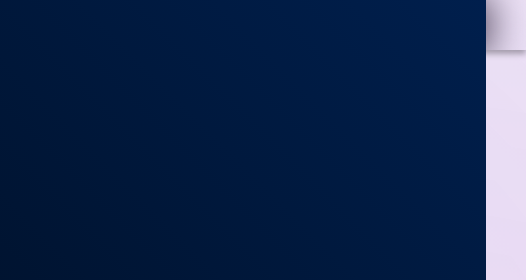
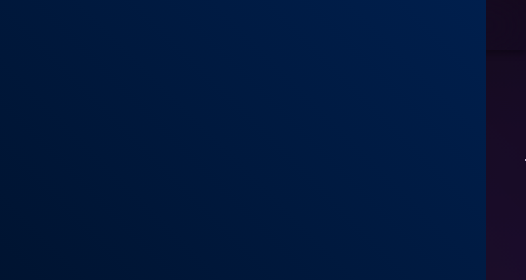
Before and after one commit to QuadCalc/QuadCalc.github.io, a plain HTML site: page index.html in a window 1280 px wide. Shown: the top 280 px of the page, 794-1320 px from the left, 526 px wide, since content can reach past the window. Drawn offline with nearby package versions, Linux system fonts and the light colour scheme.

Commit message:
Add files via upload

```diff
--- a/styles.css
+++ b/styles.css
@@ -416,7 +416,7 @@ audio {
 
 
 nav {
-    position: fixed;
+    position: relative;
     width: 100%;
     height: 30px;
     backdrop-filter: blur(22px);
@@ -428,6 +428,17 @@ nav {
     z-index: 2;
     transform: translateY(0);
     transition: transform 0.5s ease-in-out;
+}
+nav a {
+    color: white;
+    text-decoration: none;
+    padding: 10px 20px;
+    font-size: 1rem;
+    transition: color 0.3s ease, transform 0.3s ease;
+}
+
+nav a:hover {
+    color: #3498db;
 }
 
 /* Tombol menu untuk perangkat kecil */
@@ -449,6 +460,12 @@ nav {
     #menu-toggle {
         display: block; /* Tombol muncul di perangkat kecil */
     }
+    @media (max-width: 768px) {
+        body {
+            padding-top: 60px; /* Beri ruang untuk navigasi */
+        }
+    }
+
 
     nav {
         flex-direction: column;
```
